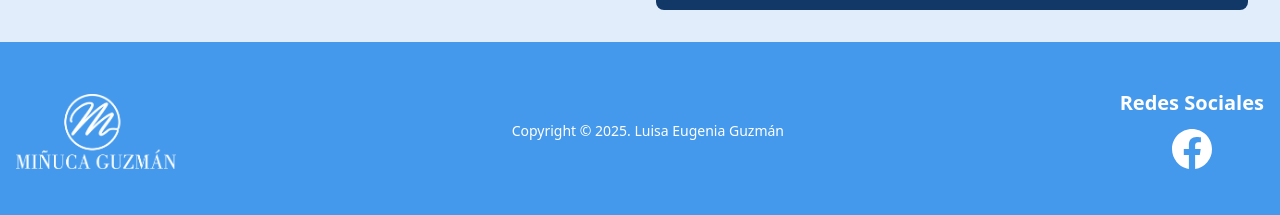
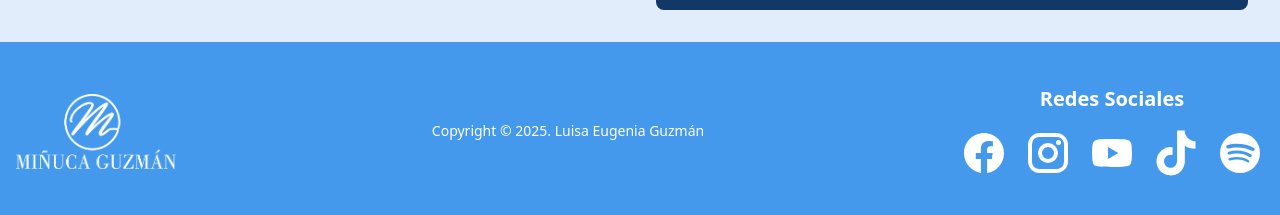
Before and after one commit to Munyaal/eugeniaguzman-website, an Astro site: page / in a window 1280 px wide. Shown: the part 4158-4373 px from the top of the page. Built offline with nearby package versions, Linux system fonts and the light colour scheme; Astro itself is replaced by a stand-in of ours; a web font is replaced by a local one.

Commit message:
add social media

```diff
--- a/src/components/footer.astro
+++ b/src/components/footer.astro
@@ -1,5 +1,9 @@
 ---
 import Facebook from '../assets/svg/facebook.svg';
+import Instagram from '../assets/svg/instagram.svg';
+import Youtube from '../assets/svg/youtube.svg';
+import Tiktok from '../assets/svg/tiktok.svg';
+import Spotify from '../assets/svg/spotify.svg';
 ---
 
 <footer class="bg-navy-blue-400">
@@ -12,9 +16,23 @@ import Facebook from '../assets/svg/facebook.svg';
         </div>
         <div class="flex flex-col items-center">
             <p class="text-white text-xl font-bold">Redes Sociales</p>
-            <a href="" class="pt-2">
+            <div class="flex justify-center items-center space-x-4 pt-2">
+            <a href="https://www.facebook.com/minucaguzman" class="pt-2" target="_blank">
                 <Facebook class="w-12 h-12 inline-block  fill-white hover:fill-gray-200" />
             </a>
+            <a href="https://www.instagram.com/minuca.guzman" class="pt-2" target="_blank">
+                <Instagram class="w-12 h-12 inline-block  fill-white hover:fill-gray-200" />
+            </a>
+            <a href="https://www.instagram.com/minuca.guzman" class="pt-2" target="_blank">
+                <Youtube class="w-12 h-12 inline-block  fill-white hover:fill-gray-200" />
+            </a>
+             <a href="https://www.instagram.com/minuca.guzman" class="pt-2" target="_blank">
+                <Tiktok class="w-12 h-12 inline-block  fill-white hover:fill-gray-200" />
+            </a>
+            <a href="https://www.instagram.com/minuca.guzman" class="pt-2" target="_blank">
+                <Spotify class="w-12 h-12 inline-block  fill-white hover:fill-gray-200" />
+            </a>
+            </div>
         </div>
     </div>
 </footer>
```
Also changed, not shown: src/assets/svg/instagram.svg (added), src/assets/svg/spotify.svg (added), src/assets/svg/tiktok.svg (added), src/assets/svg/youtube.svg (added).
